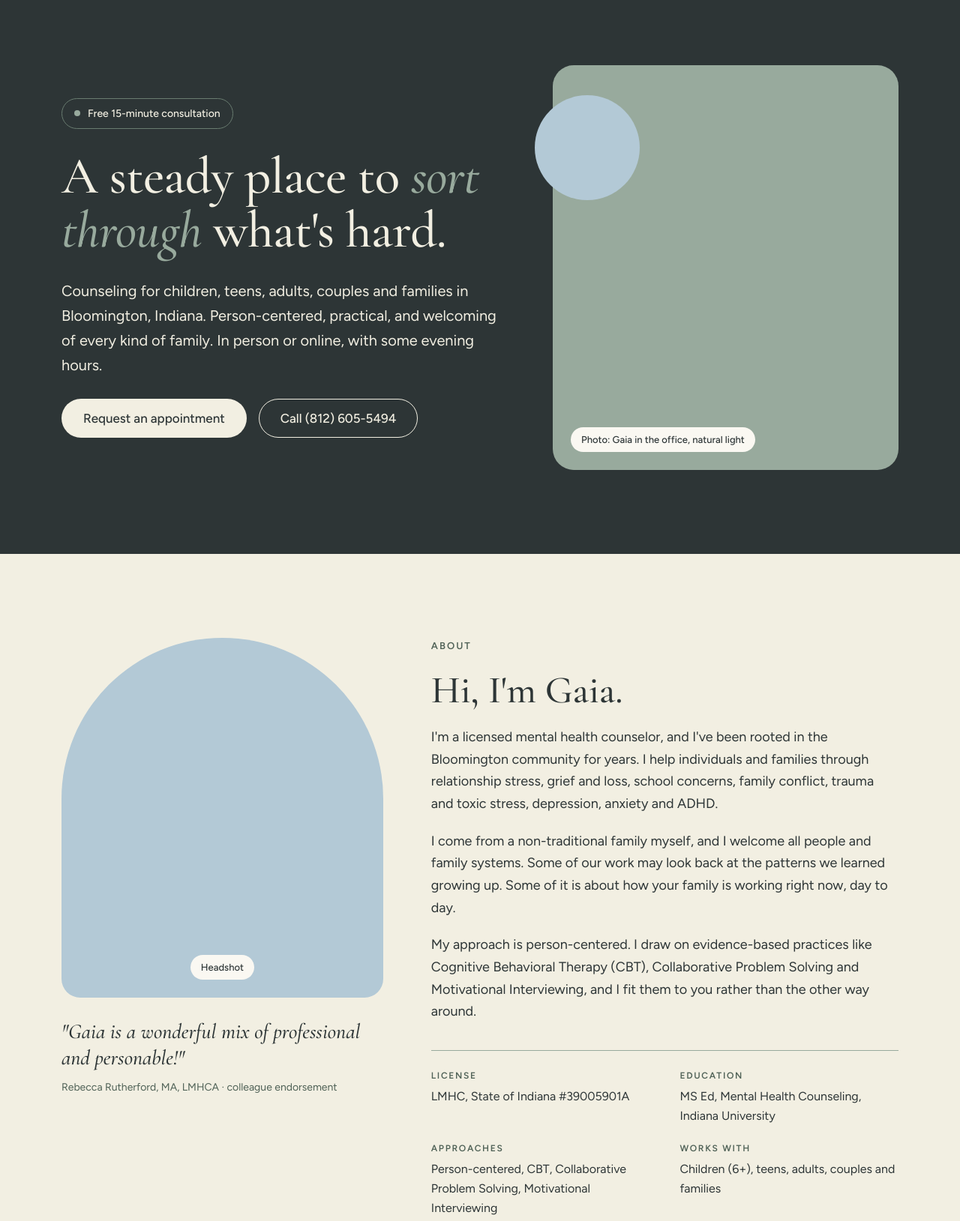
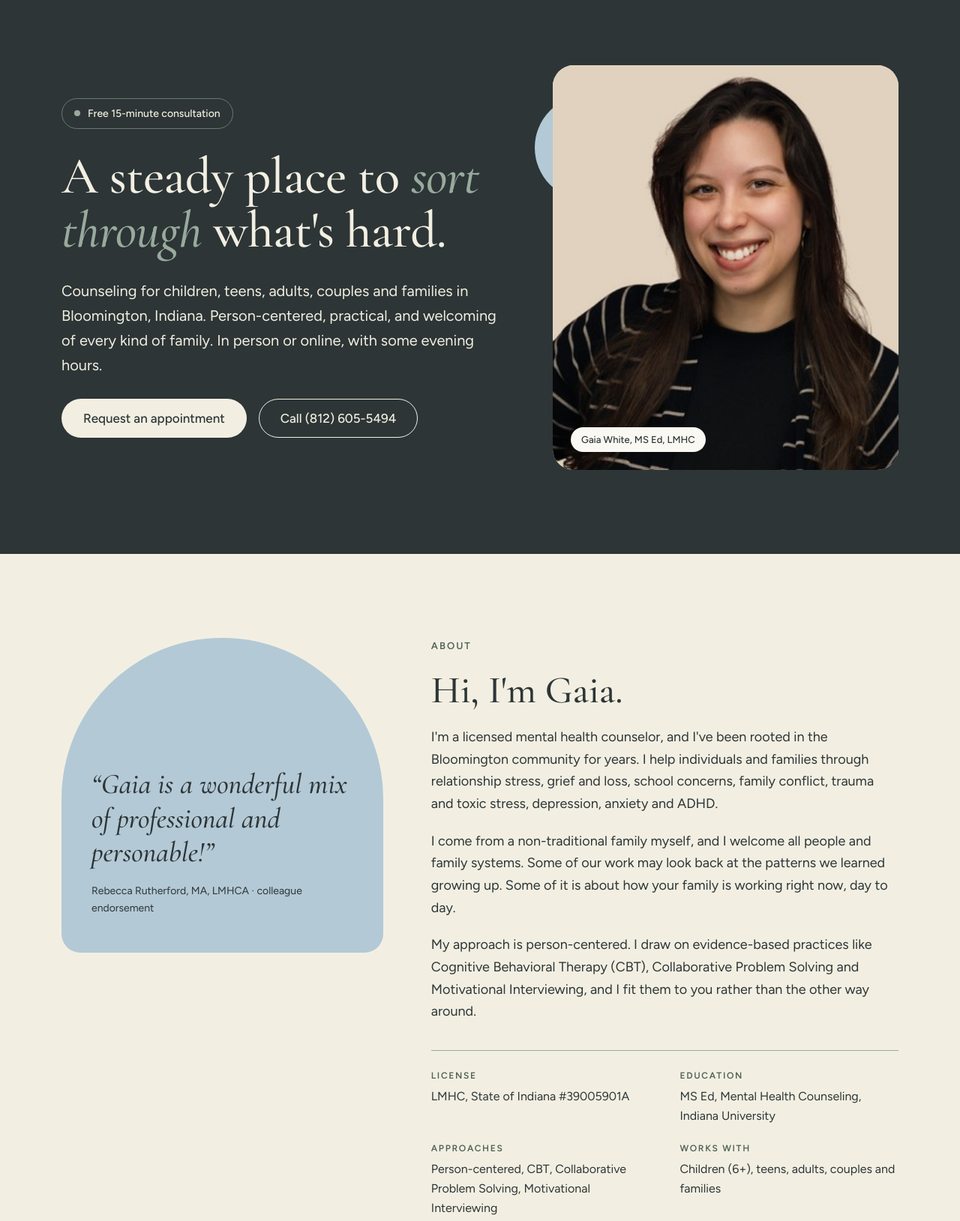
Before and after one commit to Thorsteinn4/gaiawhite, a plain HTML site: page index.html in a window 1280 px wide. Shown: the part 80-1709 px from the top of the page at 75% size. Drawn offline with Linux system fonts and the light colour scheme.

Commit message:
Add Gaia's photo to the hero; set the colleague quote in the arch; add README
Co-Authored-By: Claude Opus 5.5 <noreply@anthropic.com>
Claude-Session: https://claude.ai/code/session_01UMuxfGDmd9oDhLb4tNLZRi

```diff
--- a/index.html
+++ b/index.html
@@ -59,10 +59,10 @@
       </div>
     </div>
     <div class="hero__media">
-      <!-- Replace with: <img src="images/office.jpg" alt="Gaia's office in Bloomington"> inside .photo -->
-      <div class="photo photo--hero" role="img" aria-label="Photo coming soon">
-        <span class="photo__label">Photo: Gaia in the office, natural light</span>
-      </div>
+      <figure class="photo photo--hero">
+        <img src="images/gaia-white.jpg" alt="Gaia White, smiling, in a black top and striped cardigan" width="320" height="400">
+        <figcaption class="photo__label">Gaia White, MS Ed, LMHC</figcaption>
+      </figure>
       <div class="accent-circle" aria-hidden="true"></div>
     </div>
   </section>
@@ -73,12 +73,8 @@
   <section class="section" id="about" aria-labelledby="about-title">
     <div class="wrap about">
       <div class="about__side">
-        <!-- Replace with: <img src="images/gaia.jpg" alt="Gaia White"> inside .photo -->
-        <div class="photo photo--arch" role="img" aria-label="Headshot coming soon">
-          <span class="photo__label">Headshot</span>
-        </div>
-        <figure class="quote">
-          <blockquote>"Gaia is a wonderful mix of professional and personable!"</blockquote>
+        <figure class="quote quote--arch">
+          <blockquote>“Gaia is a wonderful mix of professional and personable!”</blockquote>
           <figcaption>Rebecca Rutherford, MA, LMHCA · colleague endorsement</figcaption>
         </figure>
       </div>
--- a/styles.css
+++ b/styles.css
@@ -207,3 +207,16 @@ input, textarea, button { font: inherit; color: inherit; }
 .dark .light .btn--outline { border-color: var(--soot); color: var(--soot); }
 .dark .light .btn--outline:hover { background: rgba(45, 53, 54, 0.06); }
 @media (max-width: 560px) { .photo--arch { height: 380px; border-radius: 190px 190px 24px 24px; } }
+
+/* Real photo in the hero */
+.photo--hero { background: #E9E2D3; }
+.photo--hero img { object-position: center 20%; }
+figure.photo { margin: 0; }
+
+/* Colleague quote set in the arch */
+.quote--arch { background: var(--mist); border-radius: 240px 240px 28px 28px; min-height: 420px; padding: 120px 40px 48px; display: flex; flex-direction: column; justify-content: flex-end; gap: 16px; }
+.quote--arch blockquote { font-size: clamp(30px, 3vw, 38px); line-height: 1.2; color: var(--soot); }
+.quote--arch figcaption { margin-top: 0; color: var(--soot); }
+@media (max-width: 560px) { .quote--arch { min-height: 0; padding: 96px 28px 36px; border-radius: 190px 190px 24px 24px; } }
+.hero__media { isolation: isolate; }
+.accent-circle { z-index: -1; }
```
Also changed, not shown: images/gaia-white.jpg (added), 1 other file.
